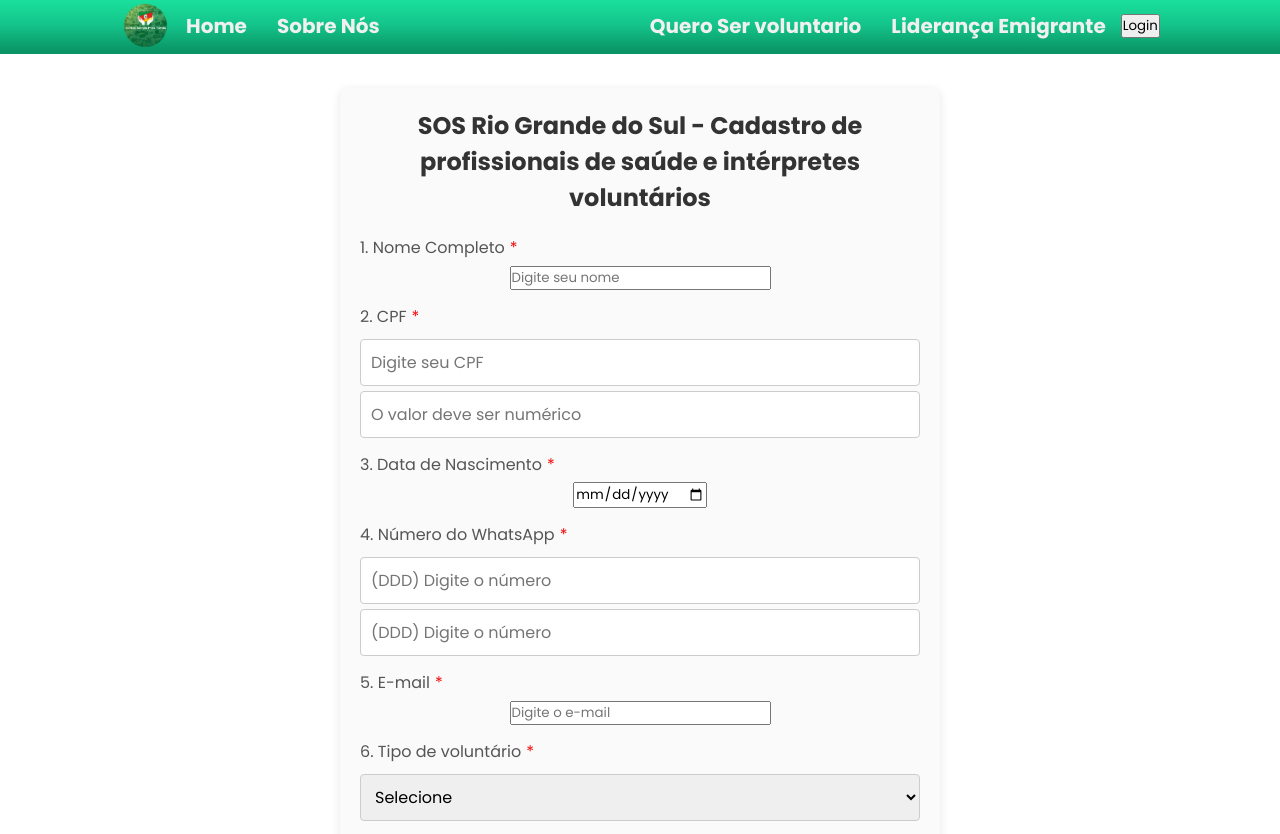
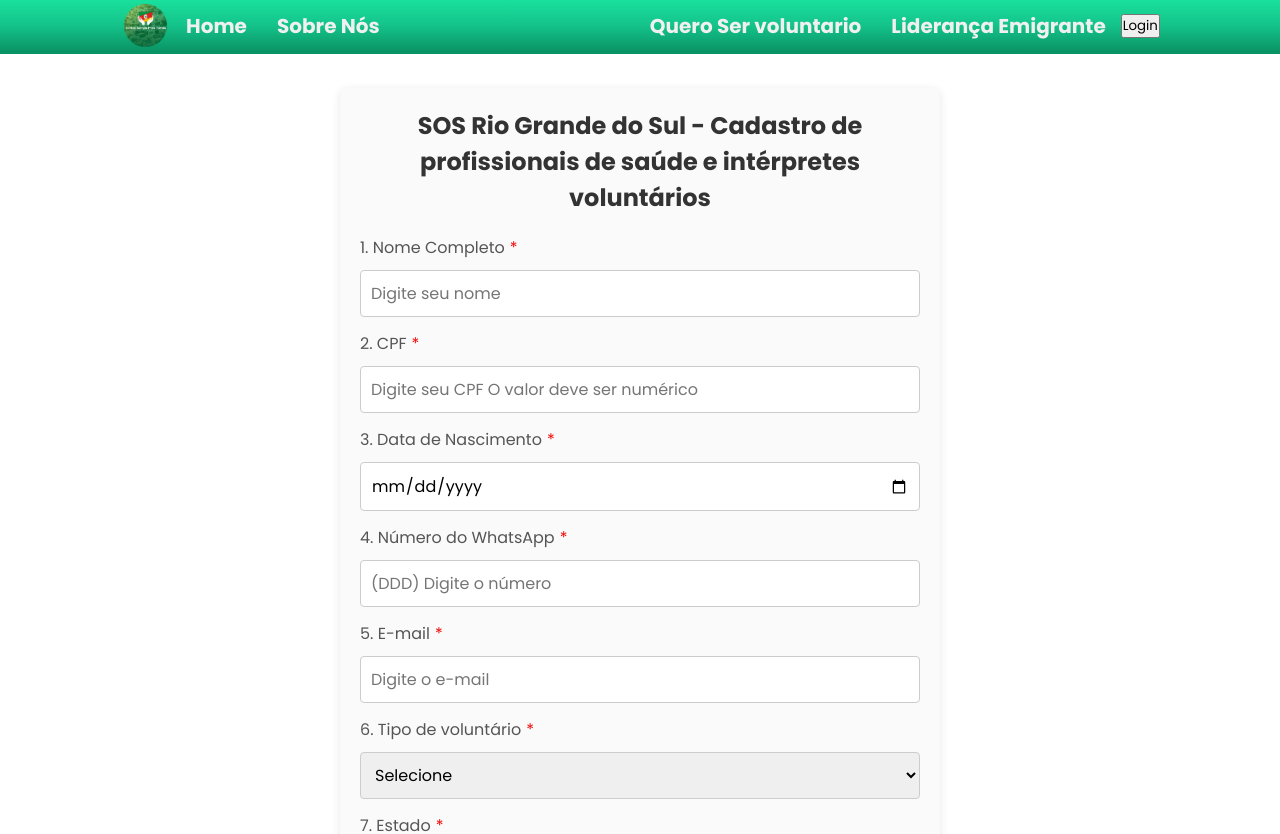
Before and after one commit to Dart1516/proyecto-toti-rs, a React (Create React App) app: page /JoinUs in a window 1280 px wide. Shown: the top 834 px of the page. Built offline with nearby package versions, Linux system fonts and the light colour scheme.

Commit message:
css formulario arreglado

```diff
--- a/src/Pages/SejaVoluntario.js
+++ b/src/Pages/SejaVoluntario.js
@@ -47,7 +47,7 @@ function Principal() {
         <form className="inputs" onSubmit={handleSubmit}>
           <div className="input-field">
             <h4>1. Nome Completo<span>*</span></h4>
-            <input type="text" placeholder="Digite seu nome" required />
+            <input class="input-text" type="text" placeholder="Digite seu nome" required />
           </div>
           <div className="input-field">
             <h4>2. CPF<span>*</span></h4>
@@ -55,15 +55,14 @@ function Principal() {
               mask="999.999.999-99"
               value={cpf}
               onChange={handleCpfChange}
-              placeholder="Digite seu CPF"
+              placeholder="Digite seu CPF O valor deve ser numérico"
               required  className="input-text"
             />
-            <input class="input-text" type="text" placeholder="O valor deve ser numérico" required />
           </div>
 
           <div className="input-field">
             <h4>3. Data de Nascimento<span>*</span></h4>
-            <input type="date" required />
+            <input class="input-text" type="date" required />
           </div>
 
           <div className="input-field">
@@ -76,13 +75,13 @@ function Principal() {
               placeholder="(DDD) Digite o número"
               required  className="input-text"/>
 
-            <input class="input-text" type="text" placeholder="(DDD) Digite o número" required />
+
 
           </div>
 
           <div className="input-field">
             <h4>5. E-mail<span>*</span></h4>
-            <input type="email" placeholder="Digite o e-mail" required />
+            <input class="input-text" type="email" placeholder="Digite o e-mail" required />
           </div>
 
           <div className="form-group">
@@ -98,7 +97,7 @@ function Principal() {
           {voluntario === "Psicólogo" && (
             <>
               <div className="input-field">
-                <h4>CRM<span>*</span></h4>
+                <h4>CRP<span>*</span></h4>
                 <input type="text" placeholder="Digite seu CRM" required />
               </div>
               <div className="input-field">
```
